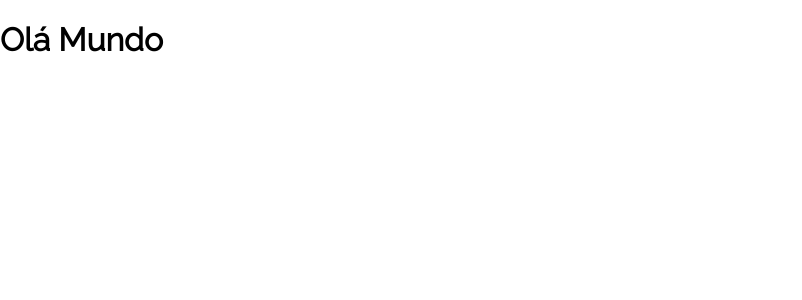
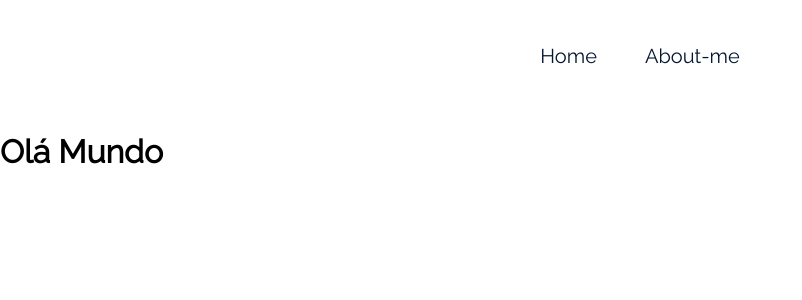
Before and after one commit to surykt/ola-mundo, a React (Create React App) app: page / in a window 1280 px wide. Shown: the top 300 px of the page, without its empty margins (0-802 px from the left). Built offline with nearby package versions, Linux system fonts and the light colour scheme; the HTML template or start-up script is replaced by a standard one.

Commit message:
create menu component

```diff
--- a/src/App.js
+++ b/src/App.js
@@ -1,10 +1,12 @@
 import { BrowserRouter, Routes, Route } from "react-router-dom";
 import AboutMe from "./Pages/AboutMe";
 import Home from "./Pages/Home";
+import Menu from "./Components/Menu";
 
 function App() {
   return (
     <BrowserRouter>
+      <Menu />
       <Routes>
         <Route path="/" element={<Home />} />
         <Route path="/about-me" element={<AboutMe />} />
--- /dev/null
+++ b/src/Components/Menu/Menu.module.css
@@ -0,0 +1,19 @@
+.navigation {
+  height: 112px;
+  display: flex;
+  justify-content: center;
+  align-items: center;
+  column-gap: 3rem;
+}
+
+.link {
+  font-size: 1.25rem;
+  line-height: 1.5rem;
+  color: var(--cor-fonte-principal);
+}
+
+@media (max-width: 744px) {
+  .navigation {
+    height: 72px;
+  }
+}
--- /dev/null
+++ b/src/Components/Menu/index.jsx
@@ -0,0 +1,18 @@
+import React from "react";
+import styles from "./Menu.module.css";
+import { Link } from "react-router-dom";
+
+export default function Menu() {
+  return (
+    <header>
+      <nav className={styles.navigation}>
+        <Link className={styles.link} to="/">
+          Home
+        </Link>
+        <Link className={styles.link} to="/about-me">
+          About-me
+        </Link>
+      </nav>
+    </header>
+  );
+}
```
